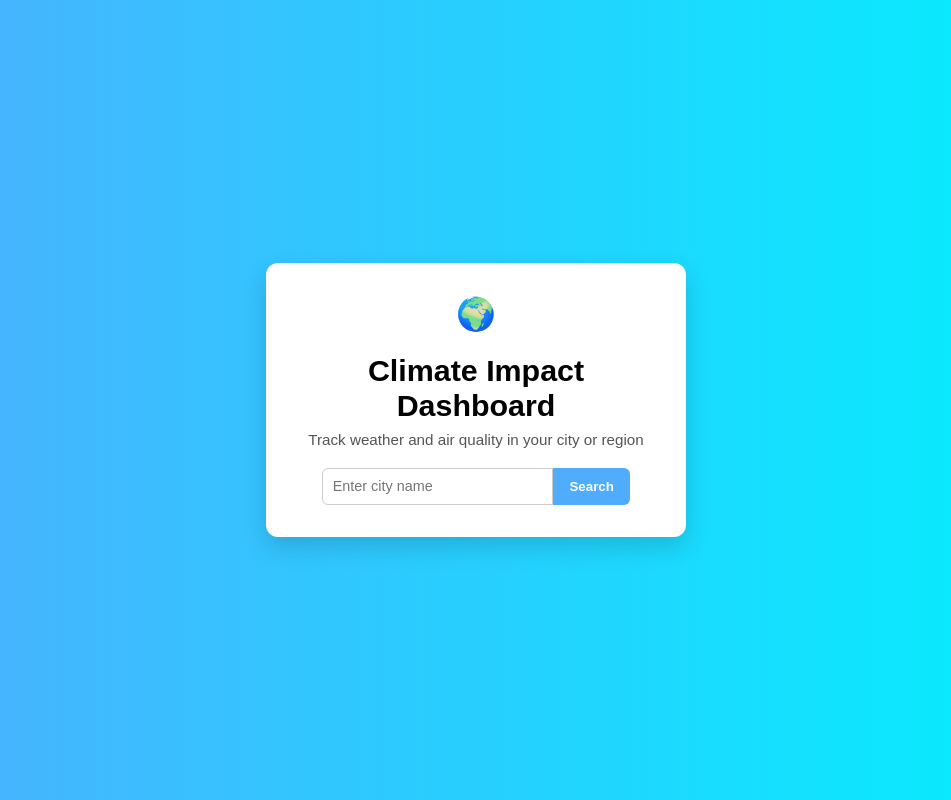
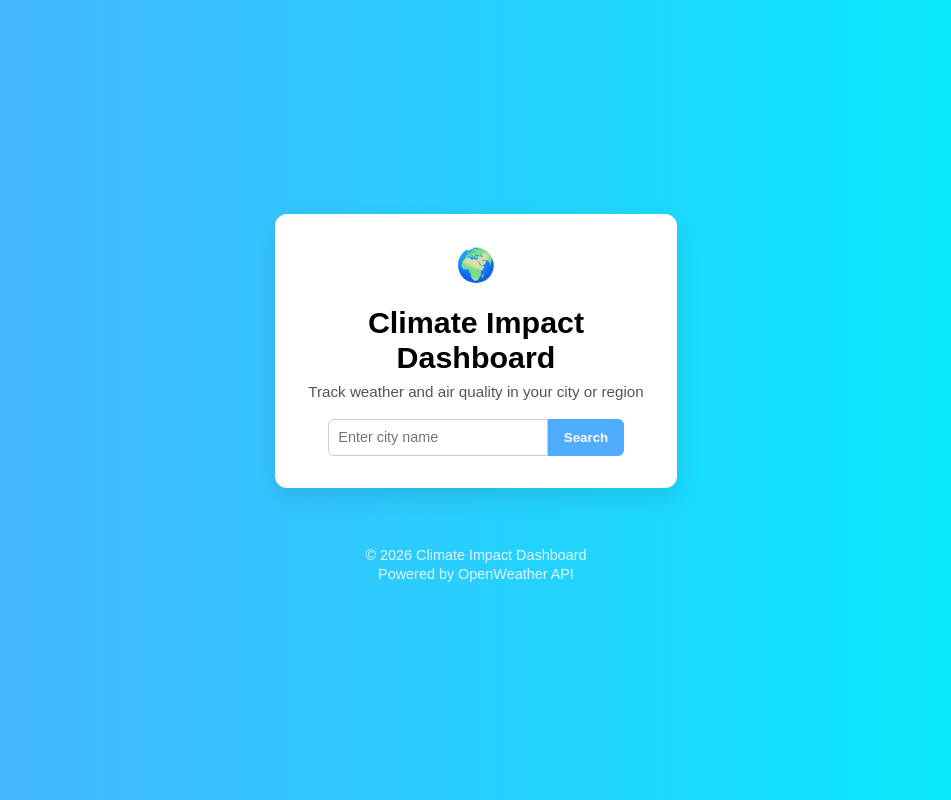
Before and after one commit to Chermoh87/climate-impact-dashboard, a React (Vite) app: page / in a window 1280 px wide. Shown: the whole page, without its empty margins (164-1115 px from the left). Built offline with nearby package versions, Linux system fonts and the light colour scheme.

Commit message:
feat: add footer component with dynamic year and API credit

```diff
--- a/src/App.jsx
+++ b/src/App.jsx
@@ -5,6 +5,8 @@ import { fetchWeather } from "./services/weatherService";
 import WeatherCard from "./components/WeatherCard";
 import ErrorMessage from "./components/ErrorMessage";
 import Loading from "./components/Loading";
+import Footer from "./components/Footer";
+
 
 function App() {
   const [selectedCity, setSelectedCity] = useState("");
@@ -39,17 +41,19 @@ function App() {
   }, [selectedCity]);
 
  return (
+  <div className="page-wrapper">
     <div className="app-container">
       <Header />
       <SearchBar onSearch={handleSearch} />
 
       {loading && <Loading />}
-
       {error && !loading && <ErrorMessage message={error} />}
-
       {weatherData && !loading && !error && (
         <WeatherCard data={weatherData} />
       )}
+    </div>
+
+    <Footer />
   </div>
 );
 }
--- a/src/components/Footer.jsx
+++ b/src/components/Footer.jsx
@@ -0,0 +1,12 @@
+function Footer() {
+    const year = new Date().getFullYear();
+
+    return (
+        <footer className="footer">
+            <p>© {year} Climate Impact Dashboard</p>
+            <p>Powered by OpenWeather API</p>
+        </footer>
+    );
+}
+
+export default Footer;
--- a/src/index.css
+++ b/src/index.css
@@ -6,12 +6,17 @@ body {
   margin: 0;
   font-family: Arial, Helvetica, sans-serif;
   min-height: 100vh;
+  background: linear-gradient(to right, #4facfe, #00f2fe);
+}
 
+.page-wrapper {
+  min-height: 100vh;
   display: flex;
+  flex-direction: column;
   justify-content: center;
   align-items: center;
-
-  background: linear-gradient(to right, #4facfe, #00f2fe);
+  gap: 2rem;
+  padding: 2rem 1rem;
 }
 
 #root {
@@ -25,8 +30,8 @@ body {
   padding: 2rem;
   border-radius: 12px;
   width: 90%;
-  max-width: 420px;
-  box-shadow: 0 10px 25px rgba(0, 0, 0, 0.15);
+  max-width: 500px;
+  box-shadow: 0 10px 25px rgba(0, 0, 0, 0.1);
   text-align: center;
 }
 
@@ -106,6 +111,18 @@ body {
   margin-bottom: 0.5rem;
 }
 
+.footer {
+  margin-top: 1.5rem;
+  text-align: center;
+  font-size: 0.9rem;
+  color: white;
+  opacity: 0.85;
+}
+
+.footer p {
+  margin: 0.2rem 0;
+}
+
 @media (max-width: 480px) {
   .search-form {
     flex-direction: column;
```
Lines whose indentation alone changed are shown as unchanged.
